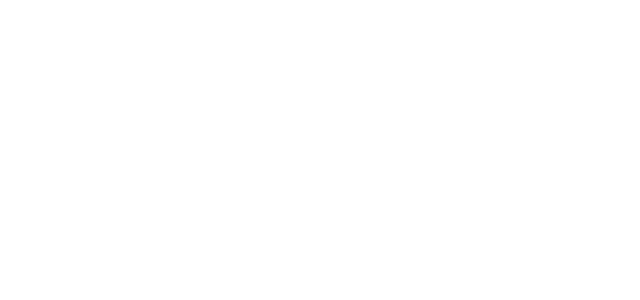
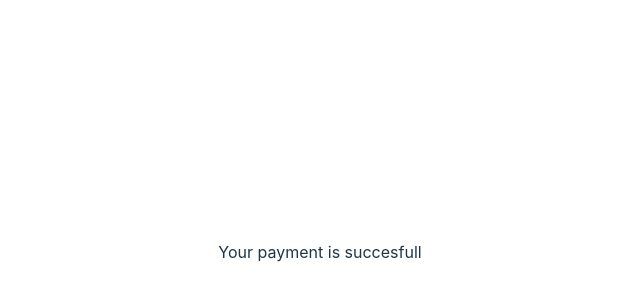
Before and after one commit to AtanuG123/paystripe, a React (Vite) app in the folder frontendpayment/: page / in a window 1280 px wide. Before the commit this address had no page. Shown: the part 148-448 px from the top of the page, without its empty margins (320-960 px from the left). Built offline with nearby package versions, Linux system fonts and the light colour scheme.

Commit message:
try fixing issue

```diff
--- a/frontendpayment/src/App.jsx
+++ b/frontendpayment/src/App.jsx
@@ -15,7 +15,7 @@
        <BrowserRouter>
        <Routes>
           <Route path="/:id" element={<Cart />}></Route>
-          <Route path="/success" element={<Success/>}></Route>
+          <Route path="/" element={<Success/>}></Route>
           <Route path="/fail" element={<Fail/>}></Route>
 
        </Routes>
@@ -23,7 +23,7 @@
       </div>
 
     </>
-  )
+  );
 }
 
 export default App
```
